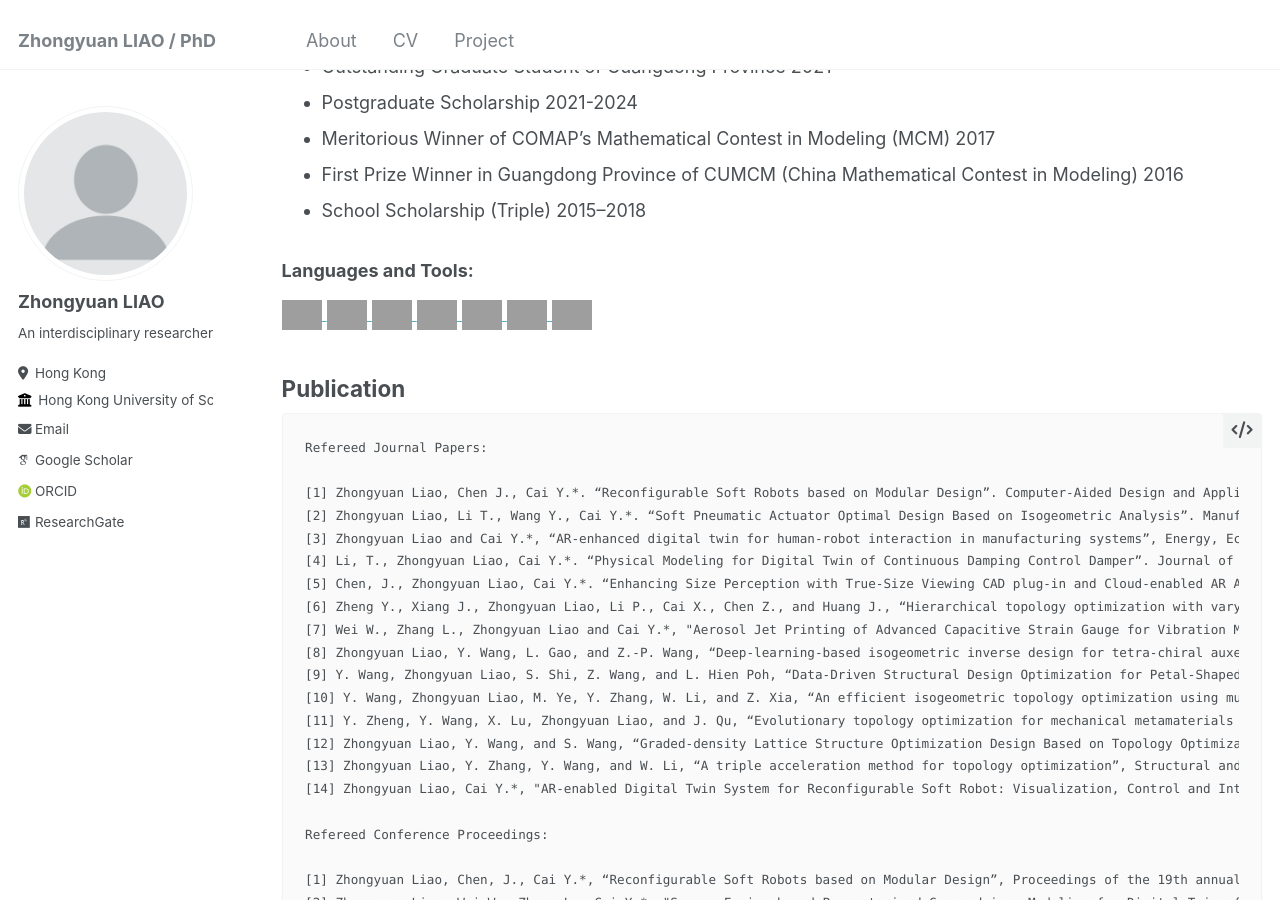
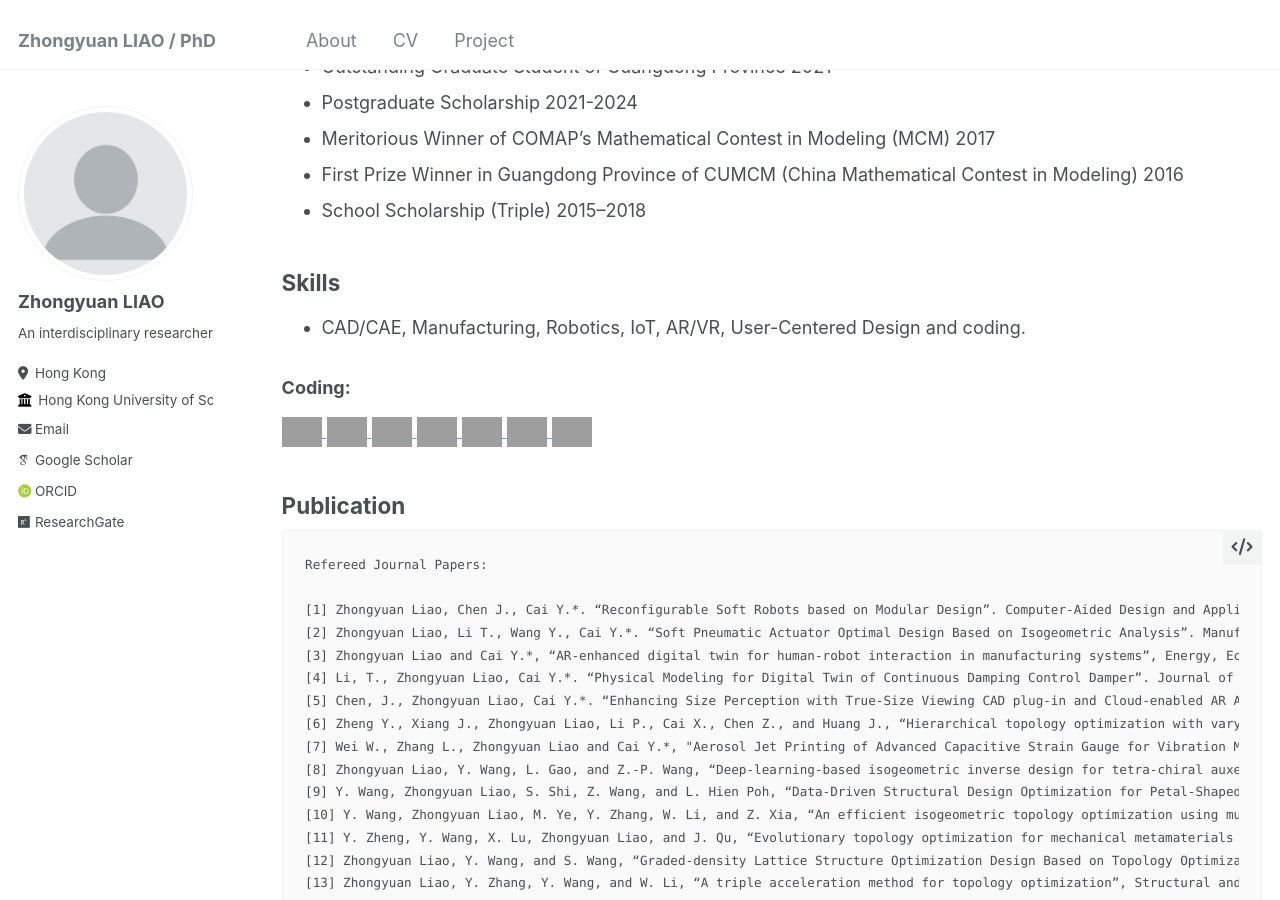
Before and after one commit to yuanzero/yuanzero.github.io, a Jekyll site: the page built from _pages/cv.md, in a window 1280 px wide and 900 px high, scrolled down 1638 px, cut to the strip 0-900 px from the top of the window. Built offline with Jekyll 4.4.1, drawn with Linux system fonts in a browser that asks for light colours; some web fonts are replaced; grey boxes are pictures that could not be loaded.

Commit message:
Update cv.md

```diff
--- a/_pages/cv.md
+++ b/_pages/cv.md
@@ -56,7 +56,10 @@ redirect_from:
 - First Prize Winner in Guangdong Province of CUMCM (China Mathematical Contest in Modeling) 2016
 - School Scholarship (Triple) 2015–2018
 
-<h3 align="left">Languages and Tools:</h3>
+## Skills
+- CAD/CAE, Manufacturing, Robotics, IoT, AR/VR, User-Centered Design and coding.
+
+<h3 align="left">Coding:</h3>
 <p align="left"> <a href="https://www.w3schools.com/cpp/" target="_blank" rel="noreferrer"> <img src="https://raw.githubusercontent.com/devicons/devicon/master/icons/cplusplus/cplusplus-original.svg" alt="cplusplus" width="40" height="40"/> </a> <a href="https://d3js.org/" target="_blank" rel="noreferrer"> <img src="https://raw.githubusercontent.com/devicons/devicon/master/icons/d3js/d3js-original.svg" alt="d3js" width="40" height="40"/> </a> <a href="https://www.mathworks.com/" target="_blank" rel="noreferrer"> <img src="https://upload.wikimedia.org/wikipedia/commons/2/21/Matlab_Logo.png" alt="matlab" width="40" height="40"/> </a> <a href="https://www.python.org" target="_blank" rel="noreferrer"> <img src="https://raw.githubusercontent.com/devicons/devicon/master/icons/python/python-original.svg" alt="python" width="40" height="40"/> </a> <a href="https://pytorch.org/" target="_blank" rel="noreferrer"> <img src="https://www.vectorlogo.zone/logos/pytorch/pytorch-icon.svg" alt="pytorch" width="40" height="40"/> </a> <a href="https://www.tensorflow.org" target="_blank" rel="noreferrer"> <img src="https://www.vectorlogo.zone/logos/tensorflow/tensorflow-icon.svg" alt="tensorflow" width="40" height="40"/> </a> <a href="https://unity.com/" target="_blank" rel="noreferrer"> <img src="https://www.vectorlogo.zone/logos/unity3d/unity3d-icon.svg" alt="unity" width="40" height="40"/> </a> </p>
 
 ## Publication
```
